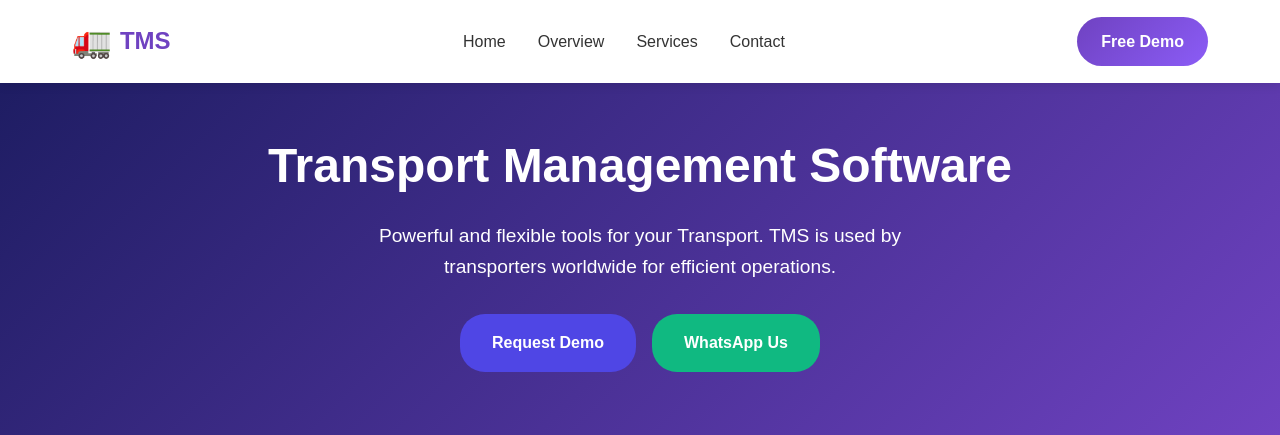
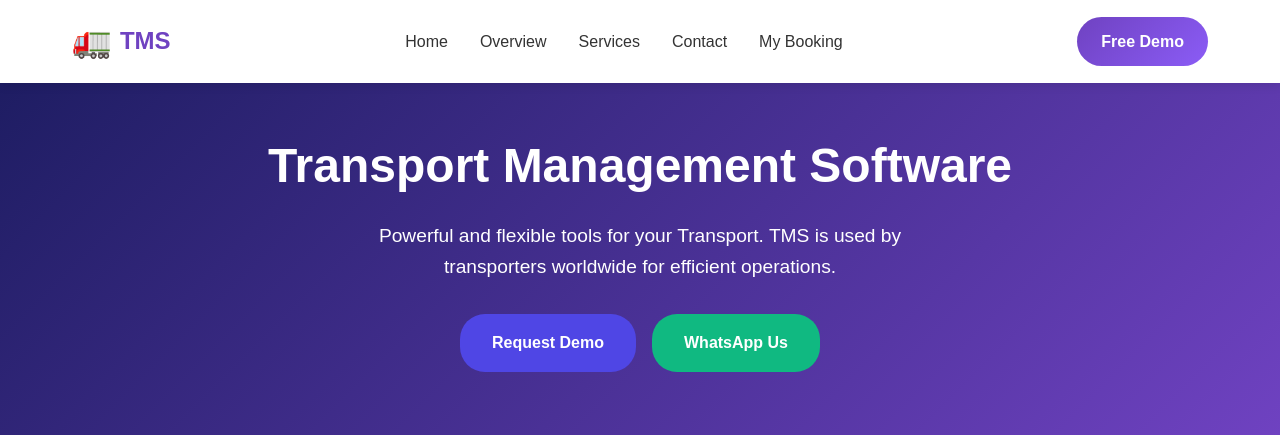
Before and after one commit to bikashcdy/transport, a PHP site: page /user_dashboard.php in a window 1280 px wide. Shown: the top 435 px of the page. Run offline with PHP 8.4, Linux system fonts and the light colour scheme; the visitor is signed in with stand-in values (Sample User, id 1).

Commit message:
Added Favicon Successfully.

```diff
--- a/user_dashboard.php
+++ b/user_dashboard.php
@@ -11,6 +11,7 @@ if (!isset($_SESSION['user_id']) || $_SESSION['user_type'] !== 'user') {
 <head>
     <meta charset="UTF-8">
     <meta name="viewport" content="width=device-width, initial-scale=1.0">
+    <link rel="shortcut icon" href="favi.png" type="image/x-icon">
     <title>Transport Management System (TMS)</title>
     <style>
     * {
@@ -275,6 +276,7 @@ if (!isset($_SESSION['user_id']) || $_SESSION['user_type'] !== 'user') {
                 <li><a href="#overview">Overview</a></li>
                 <li><a href="#services">Services</a></li>
                 <li><a href="#contact">Contact</a></li>
+                <li><a href="#myBooking">My Booking</a></li>
             </ul>
             <a href="#demo" class="cta-btn">Free Demo</a>
         </nav>
```
Also changed, not shown: favi.png (added).
